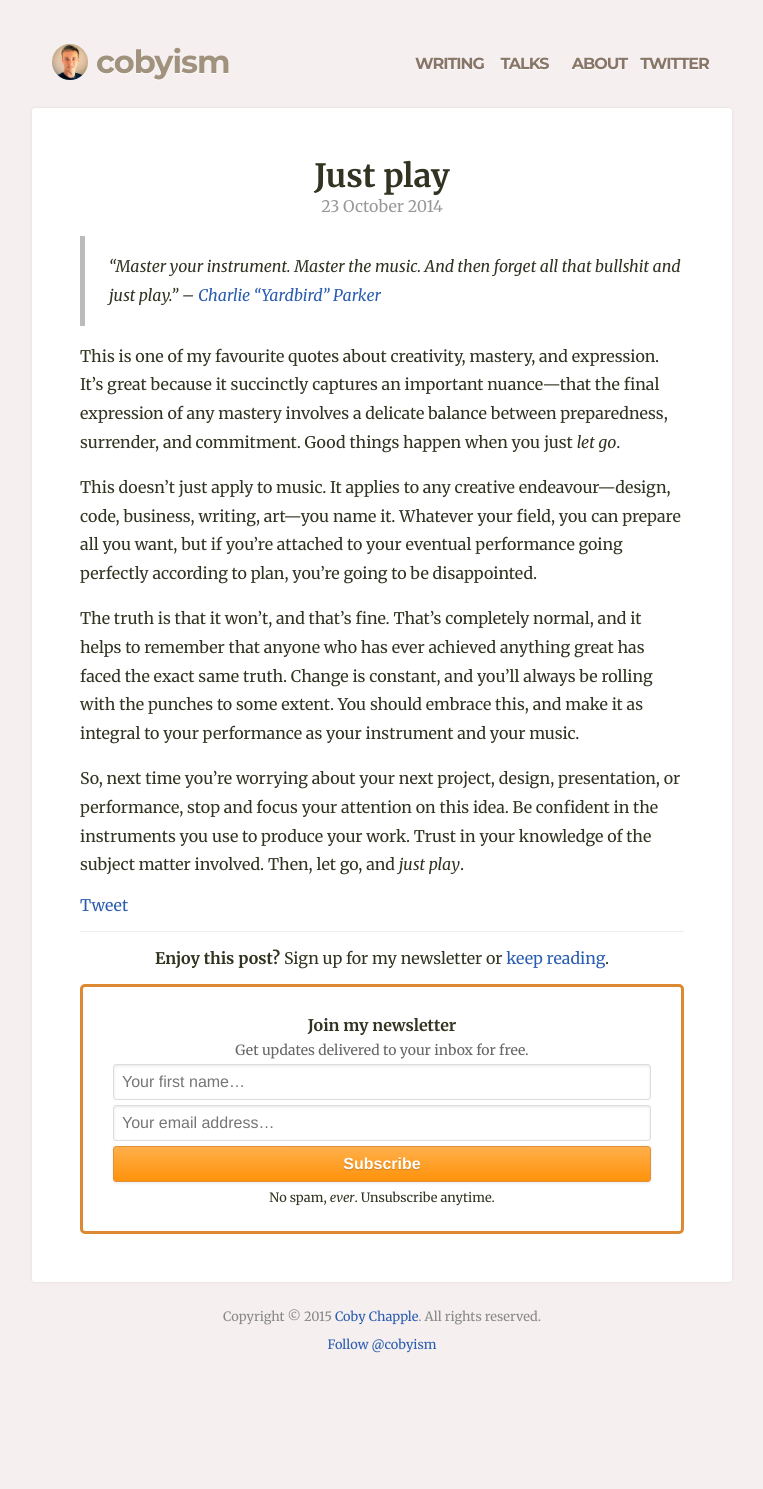
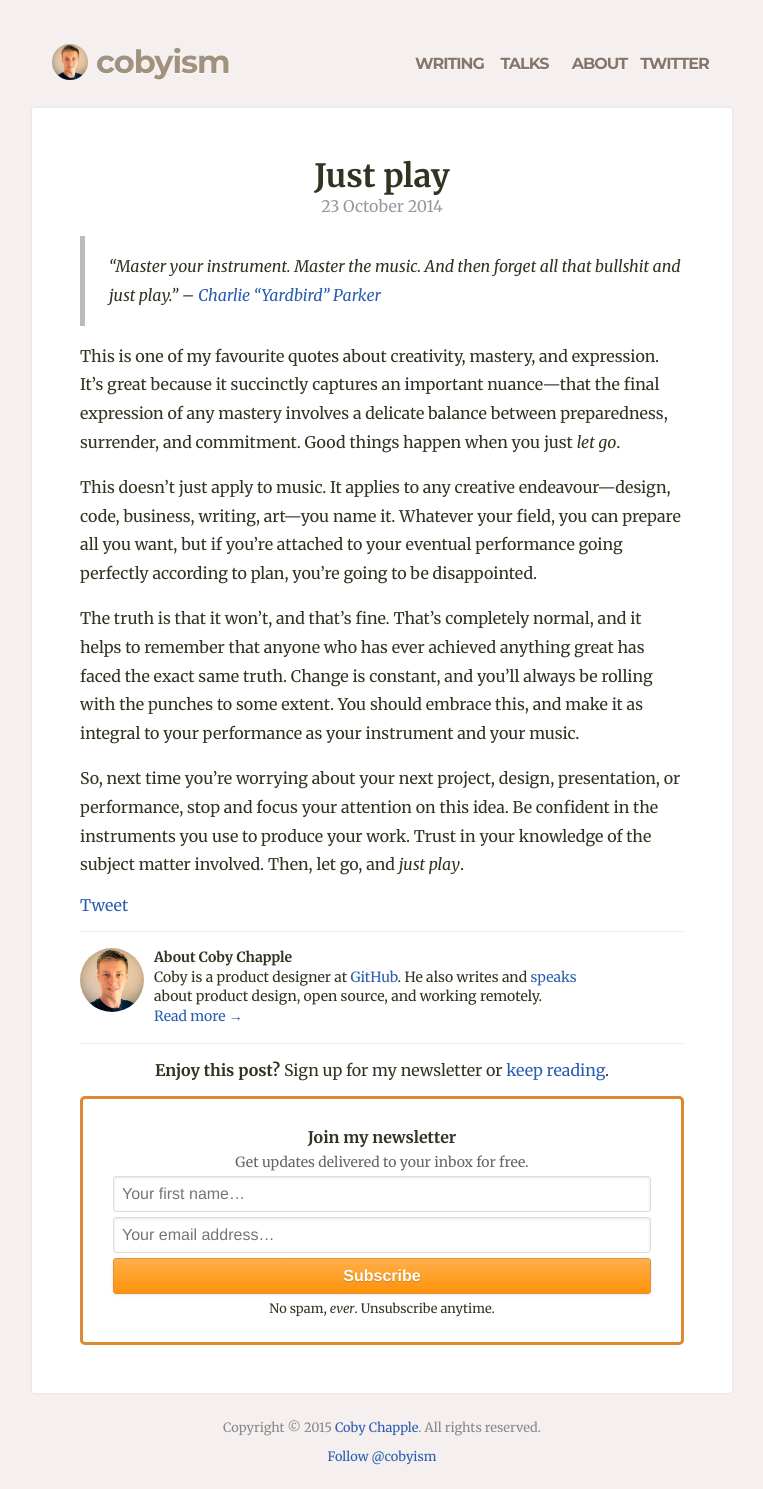
Before and after one commit to cobyism/archived-cobyism.github.io, a Jekyll site: the page built from _posts/2014-10-23-just-play.md, in a window 1280 px wide. Shown: the whole page, without its empty margins (258-1021 px from the left). Built offline with Jekyll 4.4.1, drawn with Linux system fonts in a browser that asks for light colours; comment, search, counter and statistics services are not loaded; before the commit the page ends 1378 px from its top, so only the background shows below that.

Commit message:
add author bio below posts

```diff
--- a/_layouts/post.html
+++ b/_layouts/post.html
@@ -17,7 +17,16 @@ is_post: true
 <script>!function(d,s,id){var js,fjs=d.getElementsByTagName(s)[0],p=/^http:/.test(d.location)?'http':'https';if(!d.getElementById(id)){js=d.createElement(s);js.id=id;js.src=p+'://platform.twitter.com/widgets.js';fjs.parentNode.insertBefore(js,fjs);}}(document, 'script', 'twitter-wjs');</script>
   </div>
 
-  <div class="post-footer">
+  <div class="post-author-info clear">
+    <img src="{{ site.baseurl }}public/avatar.jpg" alt="Coby Chapple (@cobyism)" width="64px" class="avatar">
+    <div class="text">
+      <h4>About {{ site.author.name }}</h4>
+      <p class="bio">Coby is a product designer at <a href="https://github.com/">GitHub</a>. He&nbsp;also writes and <a href="{{ site.baseurl }}talks/">speaks</a> about product&nbsp;design, open&nbsp;source, and working&nbsp;remotely.</p>
+      <p><a href="{{ site.baseurl }}about/">Read more &rarr;</a></p>
+    </div>
+  </div>
+
+  <div class="post-footer clear">
     <strong>Enjoy this post?</strong>
     Sign up for my newsletter or <a href="{{ site.baseurl }}writing/">keep reading</a>.
   </div>
--- a/public/css/styles.scss
+++ b/public/css/styles.scss
@@ -306,6 +306,63 @@ article {
   }
 }
 
+.post-author-info {
+  border-top: 1px solid #eee;
+  margin-top: 1em;
+  padding-top: 1em;
+  overflow: hidden;
+  text-align: center;
+
+  .avatar {
+    display: inline-block;
+    margin: 0 10px 10px 0;
+    border-radius: 50%;
+    width: 64px;
+    height: 64px;
+  }
+
+  .text {
+    display: block;
+
+    h4,
+    p {
+      font-size: 12px;
+      line-height: 1.4em;
+      margin: 0;
+    }
+  }
+
+  .bio {
+    margin: 0.5em 0;
+  }
+}
+
+@media (min-width: 500px){
+  .post-author-info {
+    text-align: left;
+
+    .avatar {
+      float: left;
+    }
+    .text {
+      float: left;
+      width: 76%;
+    }
+  }
+}
+
+@media (min-width: 768px){
+  .post-author-info {
+    .text {
+      width: 76%;
+
+      h4,
+      p {
+        font-size: 14px;
+      }
+    }
+  }
+}
 
 .animated {
   -webkit-animation-duration: 1s;
@@ -328,3 +385,15 @@ article {
   -webkit-animation-name: fadeIn;
           animation-name: fadeIn;
 }
+
+.clear,
+.clearfix,
+.cf {
+  clear: both;
+
+  &:after {
+    clear: both;
+    display: table;
+    width: 100%;
+  }
+}
```
